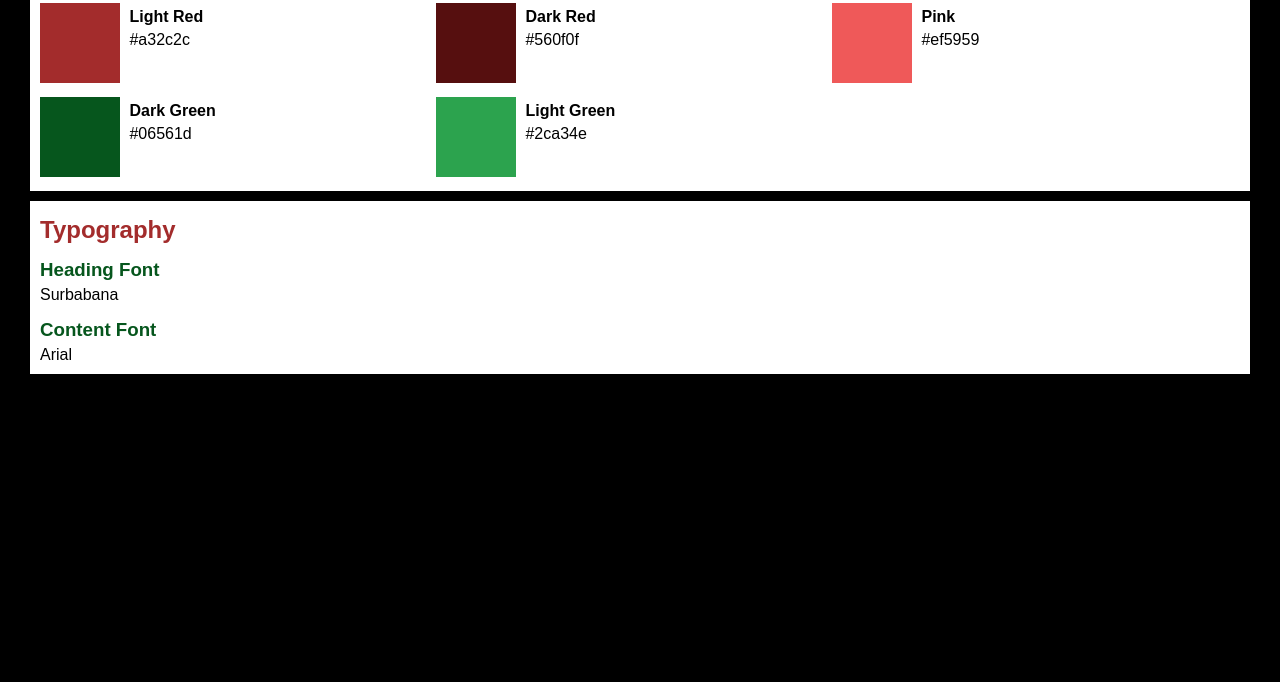
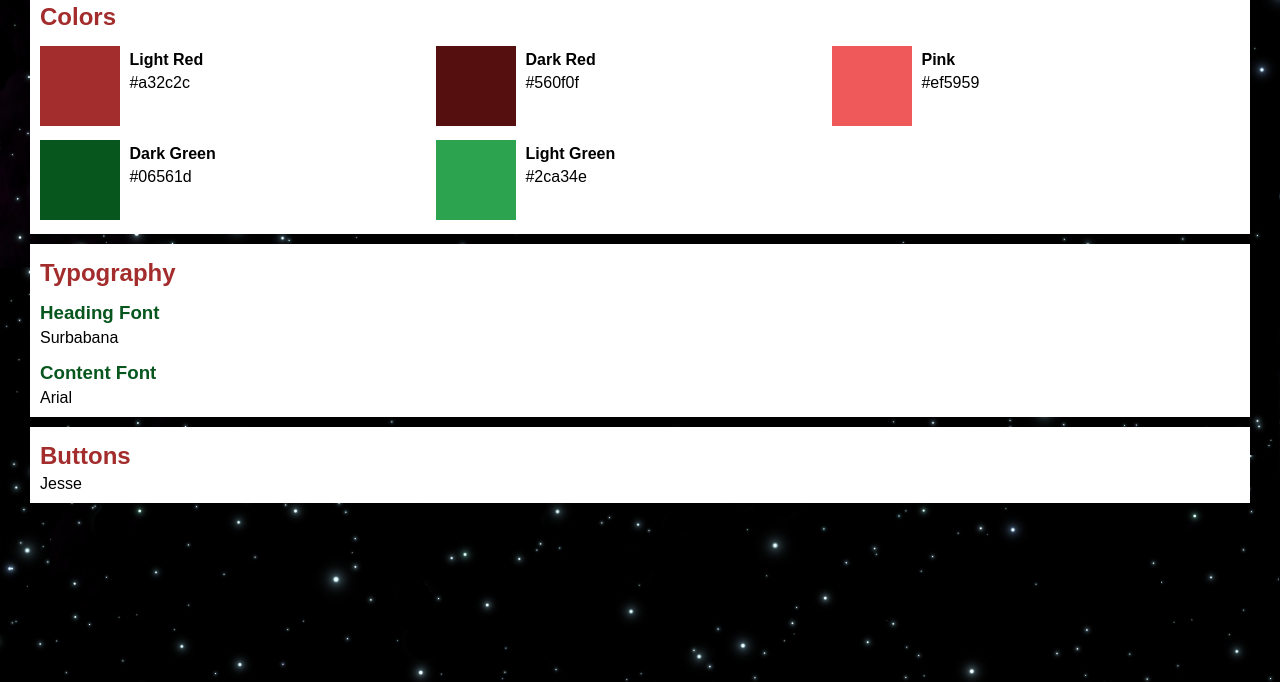
Before and after one commit to hockenburj1/project_final2_hockenbury_jesse, a plain HTML site: page index.html in a window 1280 px wide. Shown: the part 118-800 px from the top of the page. Drawn offline with Linux system fonts and the light colour scheme.

Commit message:
Add background and logo images to file structure

```diff
--- a/index.html
+++ b/index.html
@@ -70,6 +70,11 @@
         </p>
     </section>
 
+    <section class="content">
+        <h2>Buttons</h2>
+        Jesse
+    </section>
+
     <script src="js/main.js"></script>
 </body>
 </html>
```
Also changed, not shown: img/background.jpg (added), img/logo.png (added).
